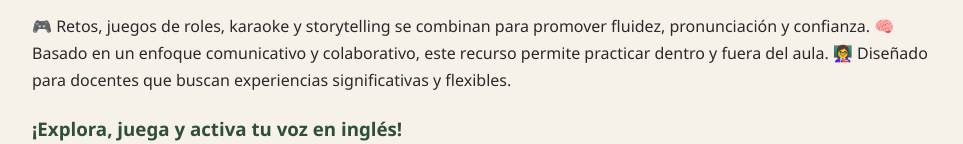
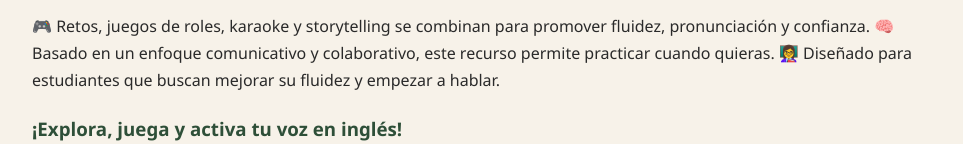
Before and after one commit to carolinamawad/Speak-Play, a plain HTML site: page index.html in a window 1280 px wide. Shown: the part 212-356 px from the top of the page, without its empty margins (158-1121 px from the left). Drawn offline with Linux system fonts and the light colour scheme.

Commit message:
Update index.html

```diff
--- a/index.html
+++ b/index.html
@@ -18,8 +18,8 @@
 
   <p>
     🎮 Retos, juegos de roles, karaoke y storytelling se combinan para promover fluidez, pronunciación y confianza.
-    🧠 Basado en un enfoque comunicativo y colaborativo, este recurso permite practicar dentro y fuera del aula.
-    👩‍🏫 Diseñado para docentes que buscan experiencias significativas y flexibles.
+    🧠 Basado en un enfoque comunicativo y colaborativo, este recurso permite practicar cuando quieras.
+    👩‍🏫 Diseñado para estudiantes que buscan mejorar su fluidez y empezar a hablar.
   </p>
 
   <h3>¡Explora, juega y activa tu voz en inglés!</h3>
```
